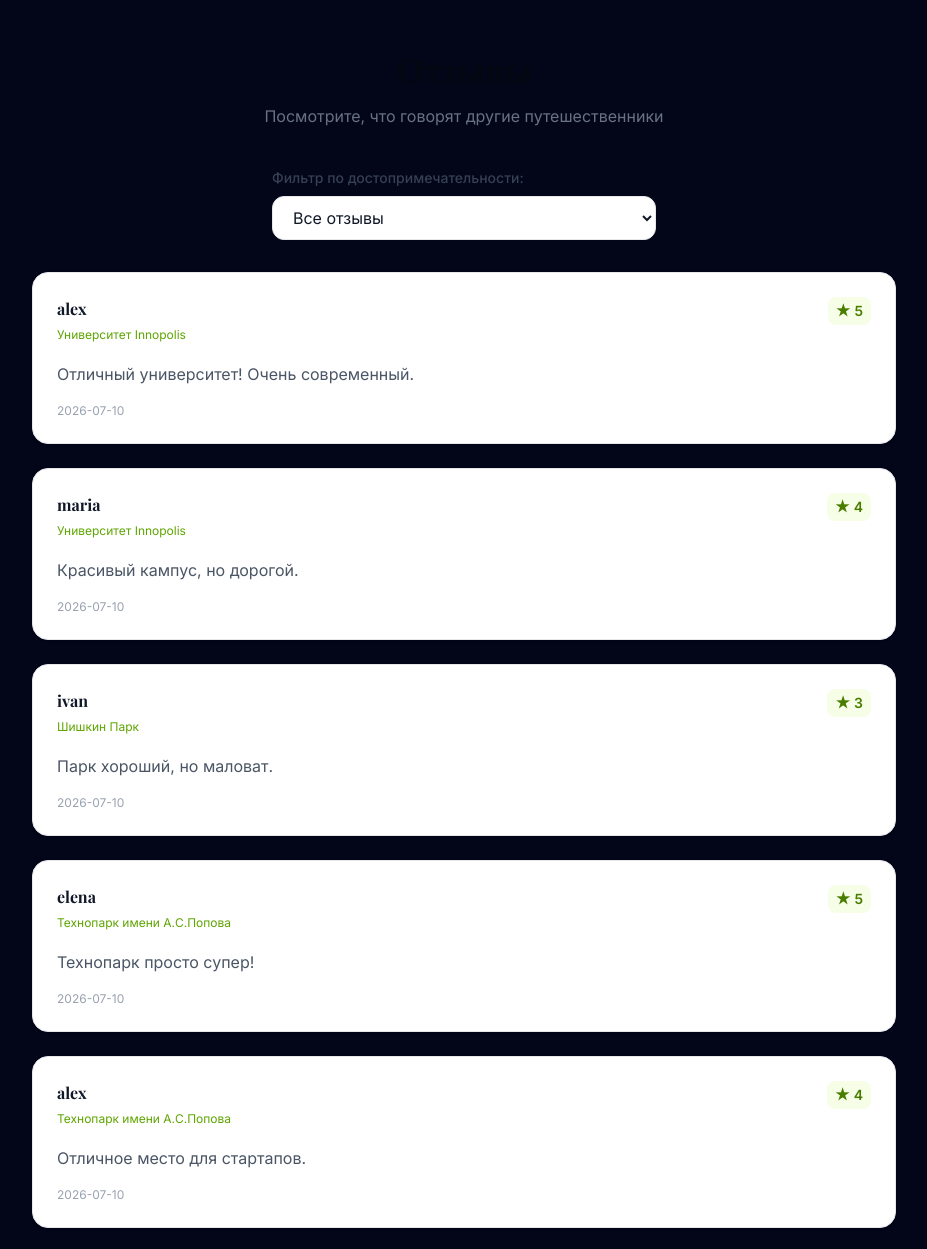
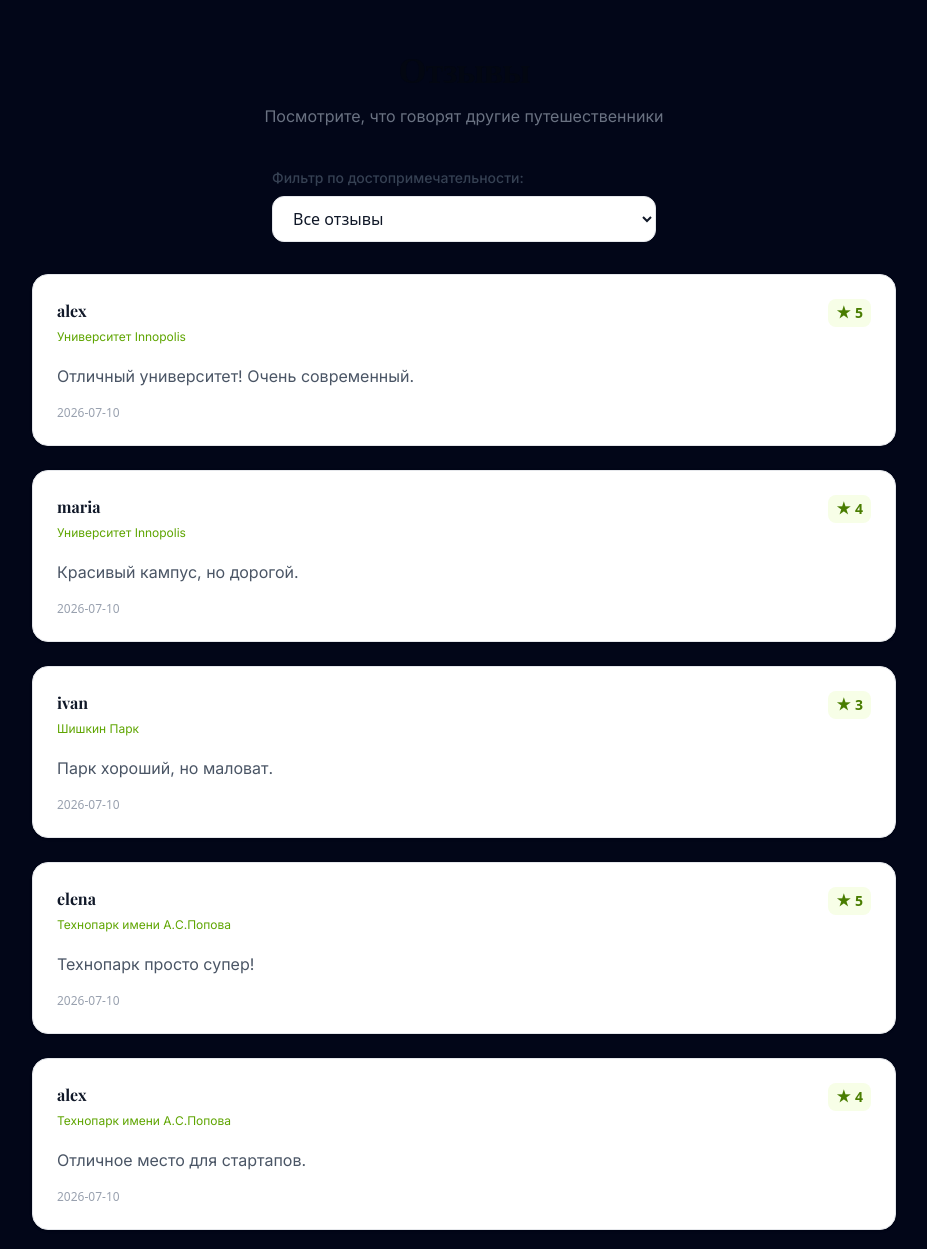
Before and after one commit to MitrichevGeorge/georges-part, a Flask app: page /reviews in a window 1280 px wide. Shown: the part 65-1314 px from the top of the page, without its empty margins (176-1103 px from the left). Run offline with Flask 3, Linux system fonts and the light colour scheme.

Commit message:
font fix

```diff
--- a/templates/reviews.html
+++ b/templates/reviews.html
@@ -5,14 +5,14 @@
 {% block content %}
 <main class="max-w-4xl mx-auto px-4 py-12">
     <div class="text-center mb-10">
-        <h1 class="text-4xl font-bold text-gray-950 dark:text-white mb-4">Отзывы</h1>
-        <p class="text-gray-500 dark:text-gray-400">Посмотрите, что говорят другие путешественники</p>
+        <h1 class="text-4xl font-bold text-gray-950 dark:text-white mb-4 font-sans tracking-tight">Отзывы</h1>
+        <p class="text-gray-500 dark:text-gray-400 font-sans">Посмотрите, что говорят другие путешественники</p>
     </div>
 
     <div class="mb-8 flex justify-center">
         <div class="w-full max-w-sm">
-            <label for="filter-attraction" class="block text-sm font-medium text-gray-700 dark:text-gray-300 mb-2">Фильтр по достопримечательности:</label>
-            <select id="filter-attraction" class="w-full px-4 py-2.5 bg-white dark:bg-gray-900 border border-gray-200 dark:border-gray-800 rounded-xl text-gray-900 dark:text-white focus:ring-2 focus:ring-lime-500 outline-none cursor-pointer">
+            <label for="filter-attraction" class="block text-sm font-medium text-gray-700 dark:text-gray-300 mb-2 font-sans">Фильтр по достопримечательности:</label>
+            <select id="filter-attraction" class="w-full px-4 py-2.5 bg-white dark:bg-gray-900 border border-gray-200 dark:border-gray-800 rounded-xl text-gray-900 dark:text-white focus:ring-2 focus:ring-lime-500 outline-none cursor-pointer font-sans">
                 <option value="all">Все отзывы</option>
                 {% for a in attractions %}
                     <option value="{{ a.id }}">{{ a.name }}</option>
@@ -27,26 +27,26 @@
                 <div class="review-card bg-white dark:bg-gray-900 border border-gray-200 dark:border-gray-800 rounded-2xl p-6 shadow-sm hover:shadow-md transition-shadow" data-attraction="{{ r.attraction_id }}">
                     <div class="flex justify-between items-start mb-4">
                         <div>
-                            <h3 class="font-semibold text-gray-900 dark:text-white">{{ r.username }}</h3>
-                            <a href="{{ url_for('main.map_view') }}" class="text-xs text-lime-600 dark:text-lime-400 hover:underline">
+                            <h3 class="font-semibold text-gray-900 dark:text-white font-sans">{{ r.username }}</h3>
+                            <a href="{{ url_for('main.map_view') }}" class="text-xs text-lime-600 dark:text-lime-400 hover:underline font-sans">
                                 {{ r.attraction_name['name'] }}
                             </a>
                         </div>
-                        <div class="flex items-center gap-1 bg-lime-50 dark:bg-lime-950/30 text-lime-700 dark:text-lime-400 px-2 py-1 rounded-lg text-sm font-bold">
+                        <div class="flex items-center gap-1 bg-lime-50 dark:bg-lime-950/30 text-lime-700 dark:text-lime-400 px-2 py-1 rounded-lg text-sm font-bold font-sans">
                             <span>★</span> {{ r.rating }}
                         </div>
                     </div>
 
-                    <p class="text-gray-600 dark:text-gray-300 leading-relaxed">{{ r.text or 'Нет комментария' }}</p>
+                    <p class="text-gray-600 dark:text-gray-300 leading-relaxed font-sans">{{ r.text or 'Нет комментария' }}</p>
 
-                    <div class="mt-4 text-xs text-gray-400 dark:text-gray-500">
+                    <div class="mt-4 text-xs text-gray-400 dark:text-gray-500 font-sans">
                         {{ r.created_at[:10] }}
                     </div>
                 </div>
             {% endfor %}
         {% else %}
             <div class="text-center py-12 text-gray-500">
-                <p>Отзывов пока нет. Будьте первыми!</p>
+                <p class="font-sans">Отзывов пока нет. Будьте первыми!</p>
             </div>
         {% endif %}
     </div>
```
